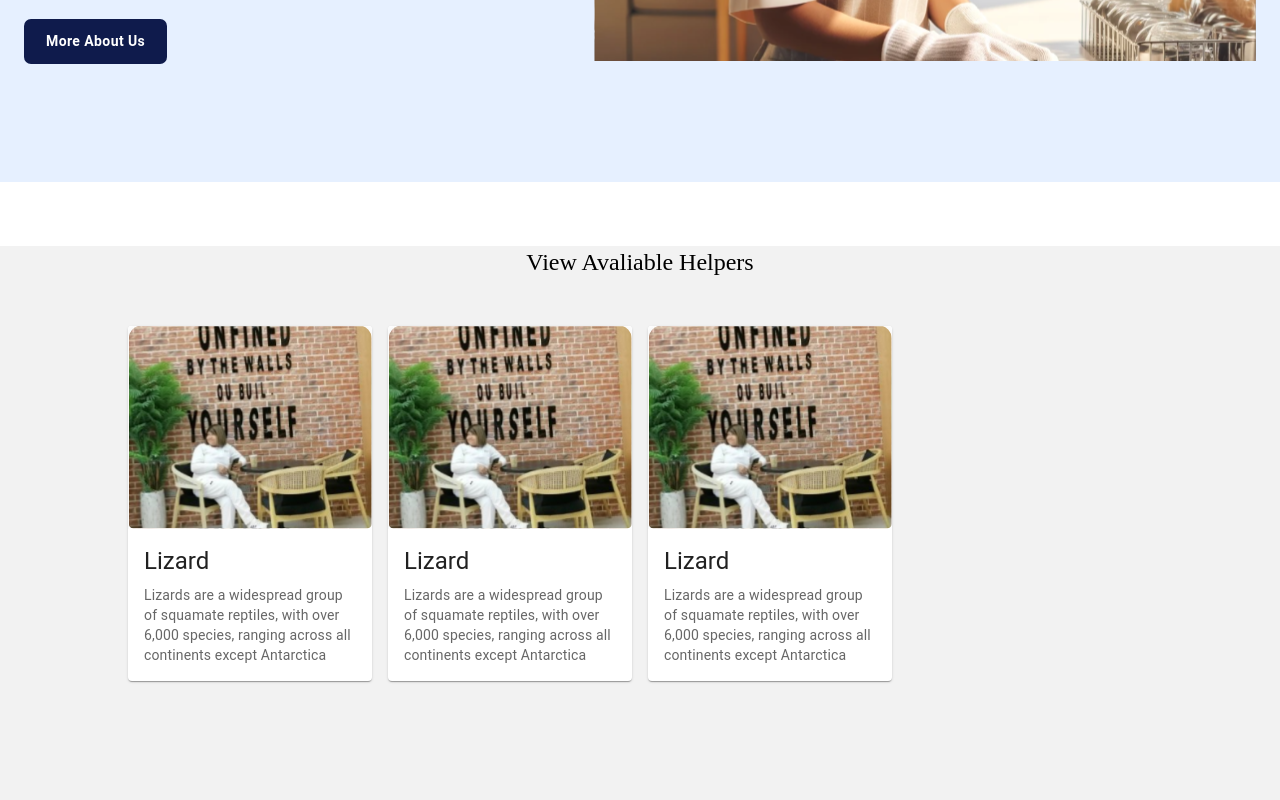
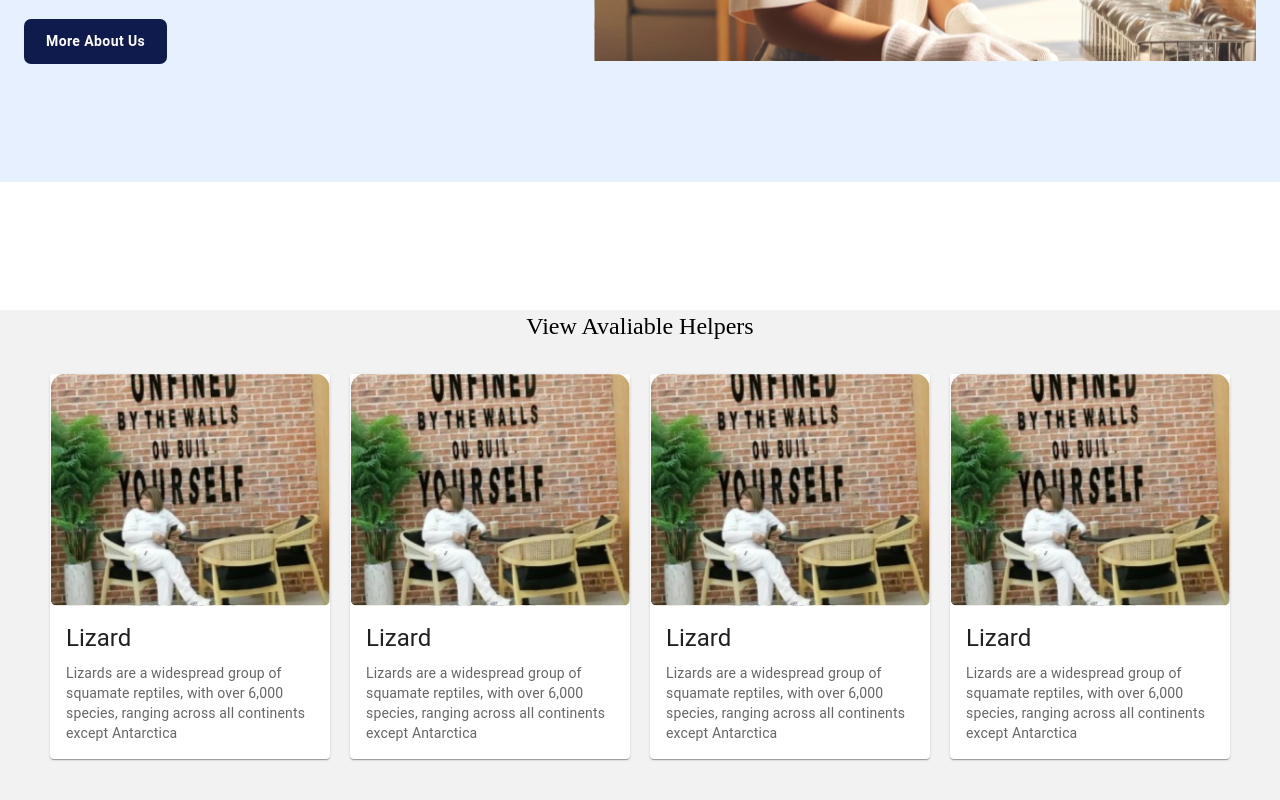
Before and after one commit to HriGrit/Marofa, a React (Vite) app in the folder client/: page / in a window 1280 px wide. Shown: the part 482-1282 px from the top of the page. Built offline with nearby package versions, Linux system fonts and the light colour scheme; a web font is replaced by a local one.

Commit message:
best of luck fixing conflicts

```diff
--- a/client/src/components/Hero/Profiles.jsx
+++ b/client/src/components/Hero/Profiles.jsx
@@ -4,9 +4,10 @@ import Box from '@mui/material/Box'
 import Typography from '@mui/material/Typography'
 import Container from '@mui/material/Container'
 import Grid from '@mui/material/Grid'
-import Paper from '@mui/material/Paper'
-import Button from '@mui/material/Button'
+import Item from '@mui/material/Grid'
 import Cards from './Cards'
+import Stack from '@mui/material/Stack'
+import Divider from '@mui/material/Divider'
 
 const Profiles = () => {
     return (
@@ -16,23 +17,61 @@ const Profiles = () => {
                     fontFamily: "NeoSans",
                     fontWeight: "semibold",
                     textAlign: "center",
-                    mt: 8
+                    mt: 16
                 }}>
                     View Avaliable Helpers
                 </Typography>
             </Container>
-            <Grid container spacing={2} sx={{ mt: 4, px: 16 }}>
+
+            {/* <Box sx={{ display: "flex", justifyContent: "center", mt: 4 }}>
+                <Grid container sx={{ backgroundColor: "red" }}>
                     <Grid item xs={12} sm={6} md={3}>
+                        <Item>
                             <Cards />
+                        </Item>
                     </Grid>
                     <Grid item xs={12} sm={6} md={3}>
+                        <Item>
                             <Cards />
+                        </Item>
                     </Grid>
                     <Grid item xs={12} sm={6} md={3}>
+                        <Item>
                             <Cards />
+                        </Item>
+                    </Grid>
+                    <Grid item xs={12} sm={6} md={3}>
+                        <Item>
+                            <Cards />
+                        </Item>
+                    </Grid>
+                </Grid>
+            </Box> */}
+            <Box sx={{ display: "flex", justifyContent: "center", alignItems: "center", mt: 4, height: '100%', px: 4 }}>
+                <Grid container spacing={2} sx={{ maxWidth: 1200 }}> {/* Set a max width for the Grid container */}
+                    <Grid item xs={12} sm={6} md={3} sx={{ display: "flex", justifyContent: "center" }}>
+                        <Item>
+                            <Cards />
+                        </Item>
+                    </Grid>
+                    <Grid item xs={12} sm={6} md={3} sx={{ display: "flex", justifyContent: "center" }} >
+                        <Item>
+                            <Cards />
+                        </Item>
+                    </Grid>
+                    <Grid item xs={12} sm={6} md={3} sx={{ display: "flex", justifyContent: "center" }}>
+                        <Item>
+                            <Cards />
+                        </Item>
+                    </Grid>
+                    <Grid item xs={12} sm={6} md={3} sx={{ display: "flex", justifyContent: "center" }}>
+                        <Item>
+                            <Cards />
+                        </Item>
                     </Grid>
                 </Grid>
             </Box>
+        </Box >
     );
 }
 
```
Lines whose indentation alone changed are shown as unchanged.
